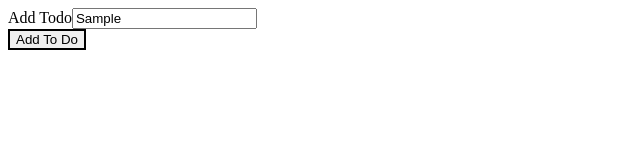
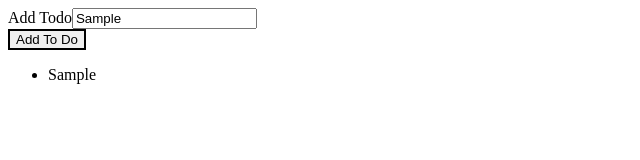
Before and after one commit to seanmcquaid/vue-todo-list, a Vue app: page / in a window 1280 px wide. Both pictures are taken after typing "Sample" into the empty fields and a click on the button "Add To Do". Shown: the top 160 px of the page, without its empty margins (0-640 px from the left). Built offline with nearby package versions, Linux system fonts and the light colour scheme.

Commit message:
i am a fool and forgot to include the component I was working on in the home page....

```diff
--- a/src/components/app/Home/TodoList.vue
+++ b/src/components/app/Home/TodoList.vue
@@ -3,7 +3,8 @@
     <li
       v-for="(todo, index) in todos"
       :key="index"
-      class="{{isCompleted : todo.isCompleted}}"
+      :class="{ isCompleted: todo.isCompleted }"
+      @click="completeTodo(index)"
     >
       <span>
         {{ todo.text }}
@@ -16,15 +17,10 @@
 import { mapState, mapActions } from 'vuex';
 
 export default {
-  computed: {
-    ...mapState({
-      todos: state => state.todos,
-    }),
-  },
+  computed: mapState({
+    todos: state => state.todos,
+  }),
   methods: mapActions(['deleteTodo', 'completeTodo']),
-  mounted() {
-    console.log(this.todos);
-  },
 };
 </script>
 
--- a/src/components/universal/Button.vue
+++ b/src/components/universal/Button.vue
@@ -1,14 +1,9 @@
 <template>
-  <button type="type" @click="onClick"><slot /></button>
+  <button><slot /></button>
 </template>
 
 <script>
-export default {
-  props: {
-    onClick: { type: Function, required: false },
-    type: { type: String, required: false },
-  },
-};
+export default {};
 </script>
 
 <style scoped>
--- a/src/store/mutations/index.js
+++ b/src/store/mutations/index.js
@@ -1,5 +1,12 @@
 const mutations = {
   addTodo(state, payload) {
+    console.log([
+      ...state.todos,
+      {
+        text: payload.text,
+        isCompleted: false,
+      },
+    ]);
     state.todos = [
       ...state.todos,
       {
--- a/src/views/Home.vue
+++ b/src/views/Home.vue
@@ -7,12 +7,14 @@
         @text-input-on-change="textInputOnChange"
         label="Add Todo"
       />
-      <Button type="'submit'">Add To Do</Button>
+      <Button :type="'submit'">Add To Do</Button>
     </form>
   </div>
+  <TodoList />
 </template>
 
 <script>
+import TodoList from '../components/app/Home/TodoList.vue';
 import TextInput from '../components/universal/TextInput.vue';
 import Button from '@/components/universal/Button.vue';
 import { mapActions } from 'vuex';
@@ -22,6 +24,7 @@ export default {
   components: {
     Button,
     TextInput,
+    TodoList,
   },
   data() {
     return {
@@ -32,6 +35,7 @@ export default {
     ...mapActions(['addTodo']),
     textInputOnChange(payload) {
       this[payload.name] = payload.value;
+      console.log(this.$store.state);
     },
     submitNewTodo() {
       this.addTodo({
```
